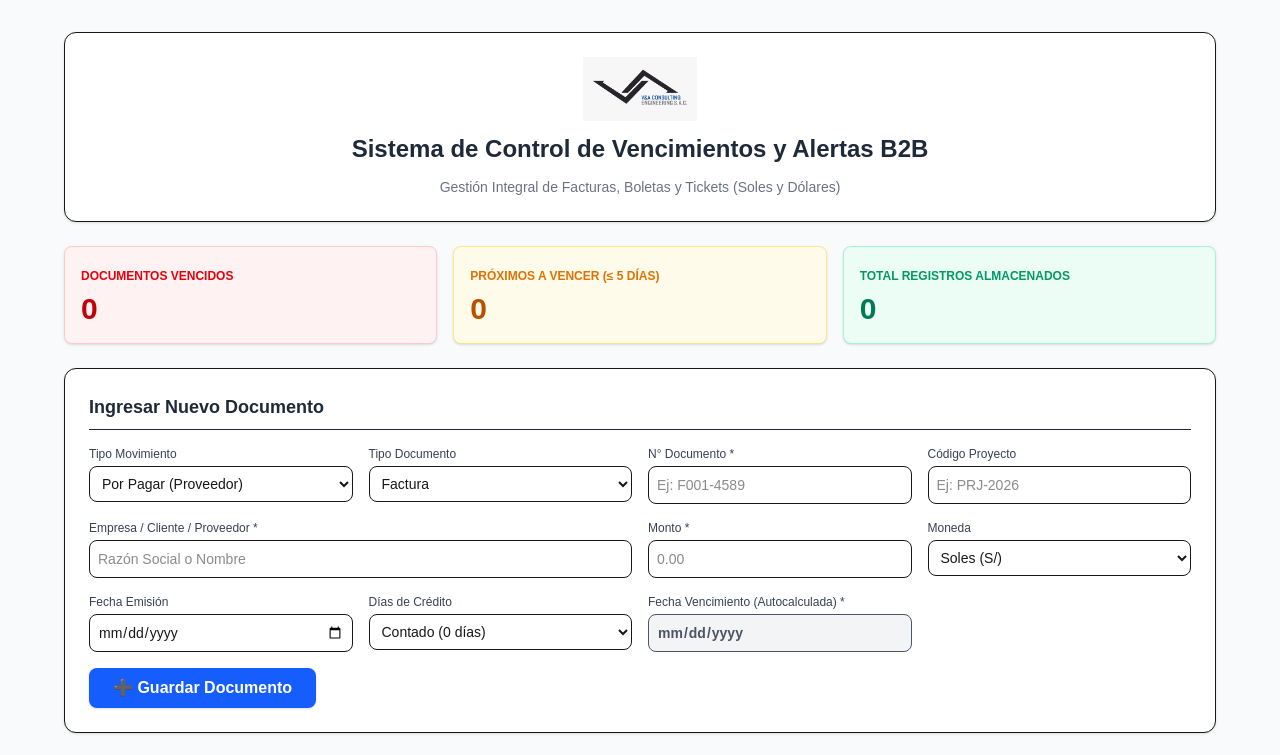
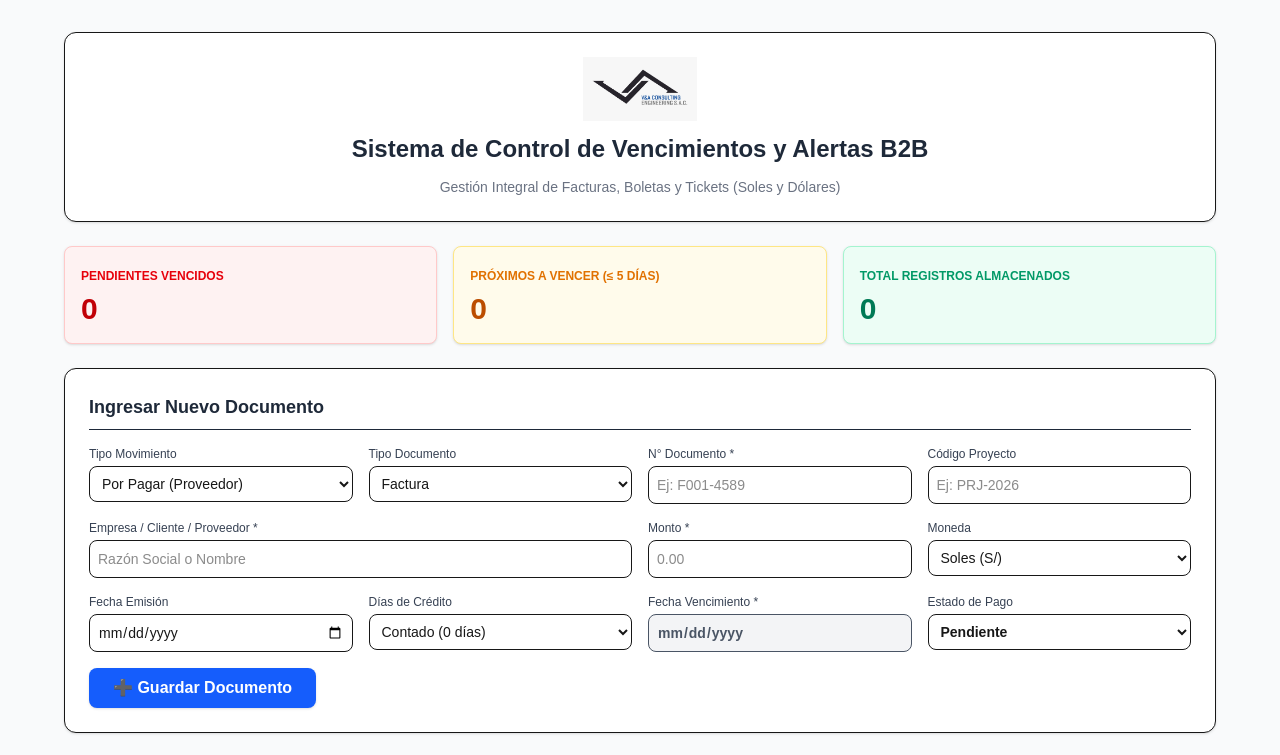
Before and after one commit to jroblestinajeros-lab/Control-de-vencimientos, a Next.js app: page / in a window 1280 px wide. Shown: the top 755 px of the page. Built offline with nearby package versions, Linux system fonts and the light colour scheme; no server answers; the database is empty.

Commit message:
Update page.tsx

```diff
--- a/app/page.tsx
+++ b/app/page.tsx
@@ -38,6 +38,7 @@ export default function Home() {
   const [fechaEmision, setFechaEmision] = useState<string>('');
   const [diasCredito, setDiasCredito] = useState<number>(0);
   const [fechaVencimiento, setFechaVencimiento] = useState<string>('');
+  const [estado, setEstado] = useState<string>('Pendiente');
 
   useEffect(() => {
     setFechaHoy(new Date().toISOString().split('T')[0]);
@@ -98,7 +99,7 @@ export default function Home() {
       moneda,
       fecha_emision: fechaEmision,
       fecha_vencimiento: fechaVencimiento,
-      estado: 'Pendiente',
+      estado,
     };
 
     const { error } = await supabase.from('documentos').insert([nuevoDoc]);
@@ -113,6 +114,20 @@ export default function Home() {
       setFechaEmision('');
       setDiasCredito(0);
       setFechaVencimiento('');
+      setEstado('Pendiente');
+      cargarDocumentos();
+    }
+  };
+
+  const cambiarEstado = async (id: number, nuevoEstado: string) => {
+    const { error } = await supabase
+      .from('documentos')
+      .update({ estado: nuevoEstado })
+      .eq('id', id);
+
+    if (error) {
+      alert('Error al actualizar estado: ' + error.message);
+    } else {
       cargarDocumentos();
     }
   };
@@ -144,12 +159,18 @@ export default function Home() {
     XLSX.writeFile(workbook, `Reporte_Vencimientos_VyA_${hoyStr}.xlsx`);
   };
 
-  // Resumen usando fecha controlada en cliente
-  const vencidos = fechaHoy ? documentos.filter((d) => d.fecha_vencimiento < fechaHoy).length : 0;
-  const proximos = fechaHoy ? documentos.filter((d) => {
-    const difDias = (new Date(d.fecha_vencimiento).getTime() - new Date(fechaHoy).getTime()) / (1000 * 3600 * 24);
-    return difDias >= 0 && difDias <= 5;
-  }).length : 0;
+  // Resumen usando fecha controlada en cliente y considerando solo pendientes
+  const vencidos = fechaHoy
+    ? documentos.filter((d) => d.estado === 'Pendiente' && d.fecha_vencimiento < fechaHoy).length
+    : 0;
+
+  const proximos = fechaHoy
+    ? documentos.filter((d) => {
+        if (d.estado !== 'Pendiente') return false;
+        const difDias = (new Date(d.fecha_vencimiento).getTime() - new Date(fechaHoy).getTime()) / (1000 * 3600 * 24);
+        return difDias >= 0 && difDias <= 5;
+      }).length
+    : 0;
 
   return (
     <main className="min-h-screen bg-gray-50 p-4 md:p-8">
@@ -165,7 +186,7 @@ export default function Home() {
         {/* Resumen */}
         <div className="grid grid-cols-1 md:grid-cols-3 gap-4">
           <div className="bg-red-50 border border-red-200 p-4 rounded-lg shadow-sm">
-            <span className="text-xs font-bold text-red-600 uppercase">Documentos Vencidos</span>
+            <span className="text-xs font-bold text-red-600 uppercase">Pendientes Vencidos</span>
             <p className="text-3xl font-extrabold text-red-700 mt-1">{vencidos}</p>
           </div>
           <div className="bg-amber-50 border border-amber-200 p-4 rounded-lg shadow-sm">
@@ -256,7 +277,7 @@ export default function Home() {
             </div>
 
             <div>
-              <label className="block text-xs font-medium text-gray-700 mb-1">Fecha Vencimiento (Autocalculada) *</label>
+              <label className="block text-xs font-medium text-gray-700 mb-1">Fecha Vencimiento *</label>
               <input
                 type="date"
                 value={fechaVencimiento}
@@ -264,6 +285,14 @@ export default function Home() {
                 className="w-full p-2 border rounded-lg text-sm bg-gray-100 text-gray-600 cursor-not-allowed font-semibold"
                 required
               />
+            </div>
+
+            <div>
+              <label className="block text-xs font-medium text-gray-700 mb-1">Estado de Pago</label>
+              <select value={estado} onChange={(e) => setEstado(e.target.value)} className="w-full p-2 border rounded-lg text-sm bg-white font-semibold">
+                <option value="Pendiente">Pendiente</option>
+                <option value="Pagado / Cobrado">Pagado / Cobrado</option>
+              </select>
             </div>
           </div>
 
@@ -300,11 +329,14 @@ export default function Home() {
                     <th className="p-3">Monto</th>
                     <th className="p-3">Vencimiento</th>
                     <th className="p-3">Estado</th>
+                    <th className="p-3 text-center">Acción</th>
                   </tr>
                 </thead>
                 <tbody className="divide-y">
                   {documentos.map((doc) => {
-                    const esVencido = fechaHoy ? doc.fecha_vencimiento < fechaHoy : false;
+                    const esPendiente = doc.estado === 'Pendiente';
+                    const esVencido = esPendiente && fechaHoy ? doc.fecha_vencimiento < fechaHoy : false;
+
                     return (
                       <tr key={doc.id} className="hover:bg-gray-50">
                         <td className="p-3 font-medium">{doc.tipo_movimiento}</td>
@@ -314,9 +346,29 @@ export default function Home() {
                         <td className="p-3 font-semibold">{doc.moneda === 'PEN' ? 'S/' : '$'} {doc.monto.toFixed(2)}</td>
                         <td className="p-3">{doc.fecha_vencimiento}</td>
                         <td className="p-3">
-                          <span className={`px-2 py-1 rounded-full text-[10px] font-bold ${esVencido ? 'bg-red-100 text-red-700' : 'bg-emerald-100 text-emerald-700'}`}>
-                            {esVencido ? 'VENCIDO' : 'AL DÍA'}
-                          </span>
+                          {!esPendiente ? (
+                            <span className="px-2 py-1 rounded-full text-[10px] font-bold bg-blue-100 text-blue-700">
+                              PAGADO / COBRADO
+                            </span>
+                          ) : esVencido ? (
+                            <span className="px-2 py-1 rounded-full text-[10px] font-bold bg-red-100 text-red-700">
+                              VENCIDO
+                            </span>
+                          ) : (
+                            <span className="px-2 py-1 rounded-full text-[10px] font-bold bg-amber-100 text-amber-700">
+                              PENDIENTE
+                            </span>
+                          )}
+                        </td>
+                        <td className="p-3 text-center">
+                          {doc.id && (
+                            <button
+                              onClick={() => cambiarEstado(doc.id!, esPendiente ? 'Pagado / Cobrado' : 'Pendiente')}
+                              className="text-[11px] underline font-semibold text-gray-600 hover:text-blue-600"
+                            >
+                              {esPendiente ? 'Marcar Pagado' : 'Revertir'}
+                            </button>
+                          )}
                         </td>
                       </tr>
                     );
```
